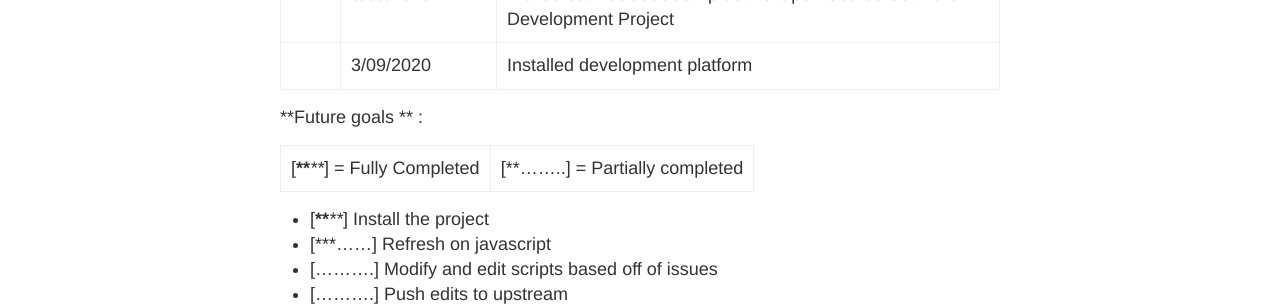
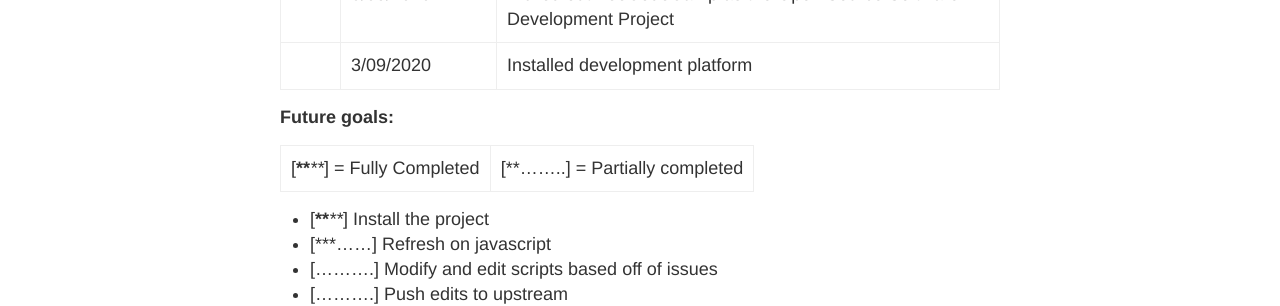
Before and after one commit to hunter-college-ossd-spr-2020/MarceloDamian-weekly, a Jekyll site: the page built from _posts/2020-03-08-week06.md, in a window 1280 px wide. Shown: the part 1416-1722 px from the top of the page. Built offline with Jekyll 4.4.1, drawn with Linux system fonts in a browser that asks for light colours.

```diff
--- a/_posts/2020-03-08-week06.md
+++ b/_posts/2020-03-08-week06.md
@@ -26,7 +26,7 @@ Other files that I've read, other than the ones I've linked above, are [The Inst
 | 3/05/2020 | Picked out freeCodeCamp as the Open Source Software Development Project |
 | 3/09/2020 | Installed development platform |
 
-**Future goals ** :
+**Future goals:**
 
 [**********] = Fully Completed | [**........] = Partially completed
 
```
